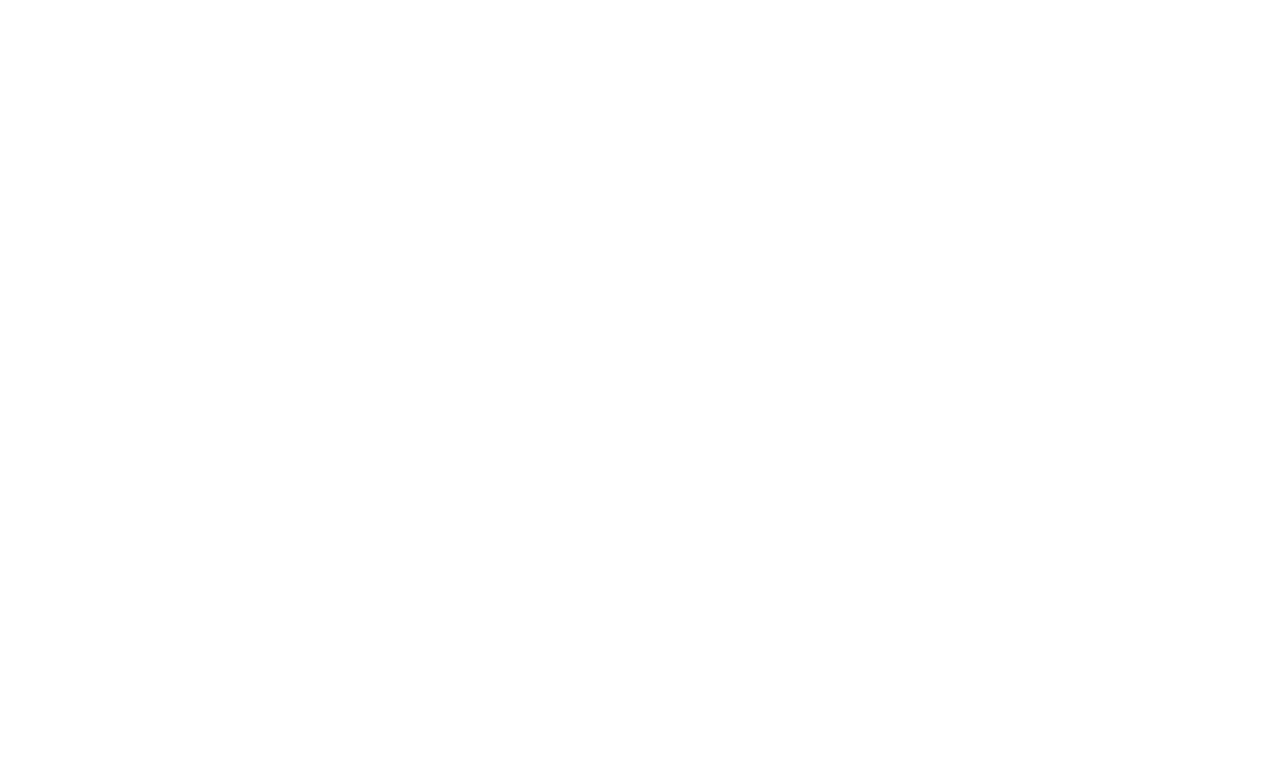
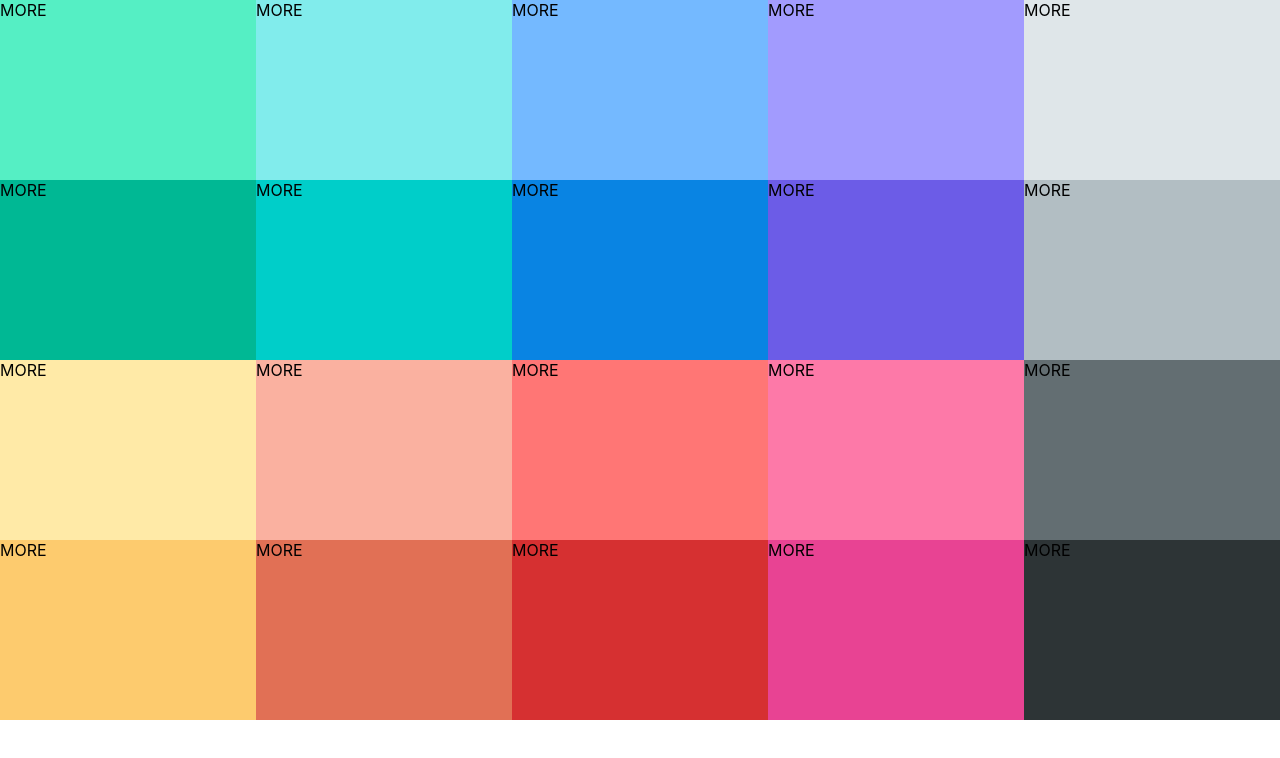
Before and after one commit to Nnaji-Victor/colorful, a React (Create React App) app: page / in a window 1280 px wide. Shown: the top 758 px of the page. Built offline with nearby package versions, Linux system fonts and the light colour scheme.

Commit message:
add colorbox

```diff
--- a/src/App.js
+++ b/src/App.js
@@ -5,7 +5,7 @@ import SeedColors from './components/SeedColors';
 function App() {
   return (
     <div className="App">
-      <Palette {...SeedColors[0]}/>
+      <Palette {...SeedColors[3]}/>
     </div>
   );
 }
--- /dev/null
+++ b/src/components/ColorBox.css
@@ -0,0 +1,8 @@
+.ColorBox{
+    width: 20%;
+    height: 25%;
+    margin: 0 auto;
+    display: inline-block;
+    position: relative;
+    cursor: pointer;
+}
--- /dev/null
+++ b/src/components/ColorBox.js
@@ -0,0 +1,13 @@
+import React from 'react';
+import './ColorBox.css';
+import './Palette.css';
+
+const ColorBox = (props) => {
+    return (
+        <div style={{background: props.bg}} className="ColorBox">
+            <span>MORE</span>
+        </div>
+    )
+}
+
+export default ColorBox;
--- /dev/null
+++ b/src/components/Palette.css
@@ -0,0 +1,7 @@
+.Palette{
+    height: 100vh;
+}
+
+.Palette-colors{
+    height: 90%;
+}
--- a/src/components/Palette.js
+++ b/src/components/Palette.js
@@ -1,10 +1,14 @@
-import React from 'react'
+import React from 'react';
+import ColorBox from './ColorBox';
 
 const Palette = (props) => {
+    const colorboxes = props.colors.map(color => (
+        <ColorBox bg={color.color} name={color.name} />
+    ))
     return (
-        <div className="palette">
-            <div className="palette-colors">
-
+        <div className="Palette">
+            <div className="Palette-colors">
+                {colorboxes}
             </div>
         </div>
     )
```
